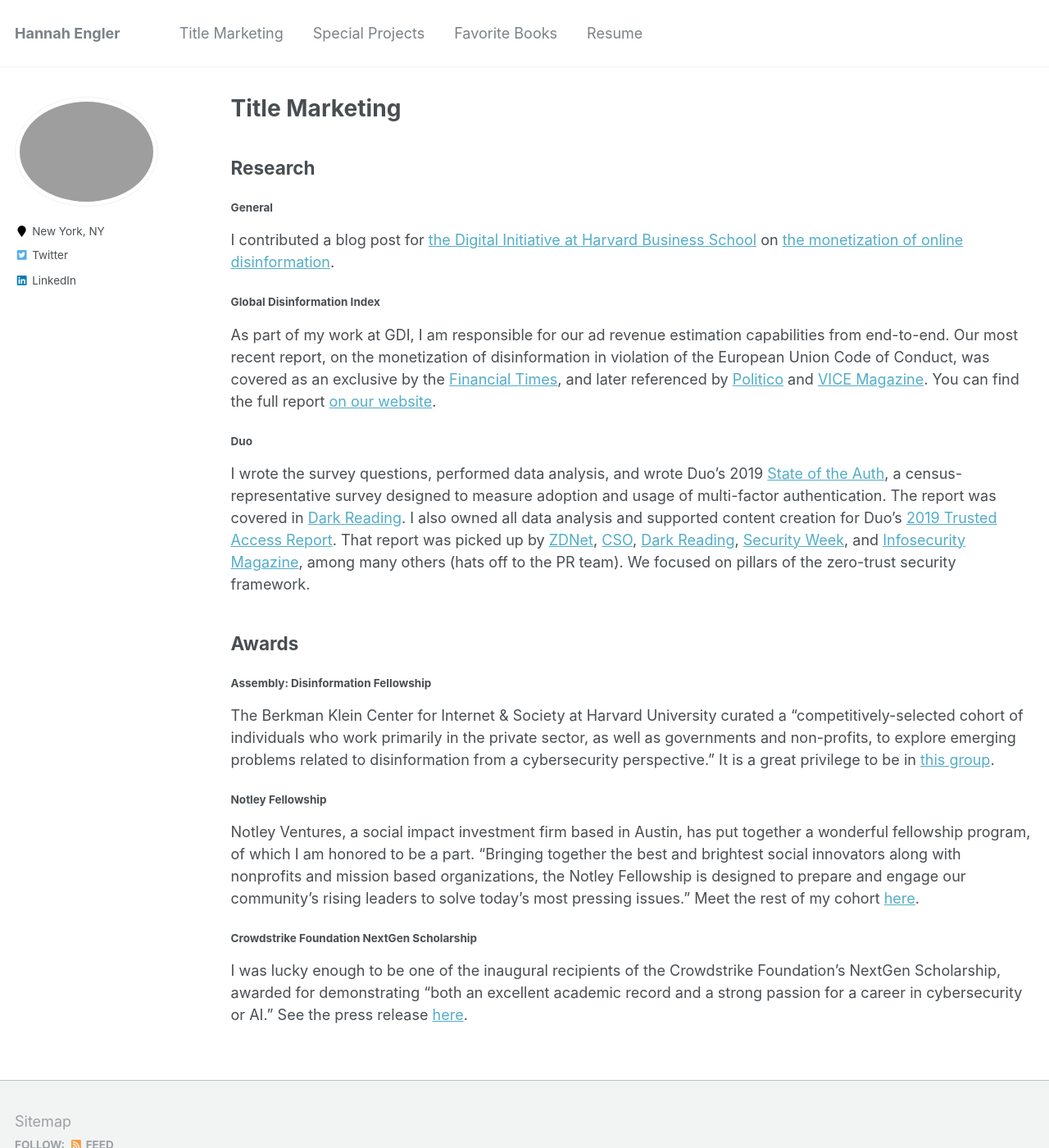
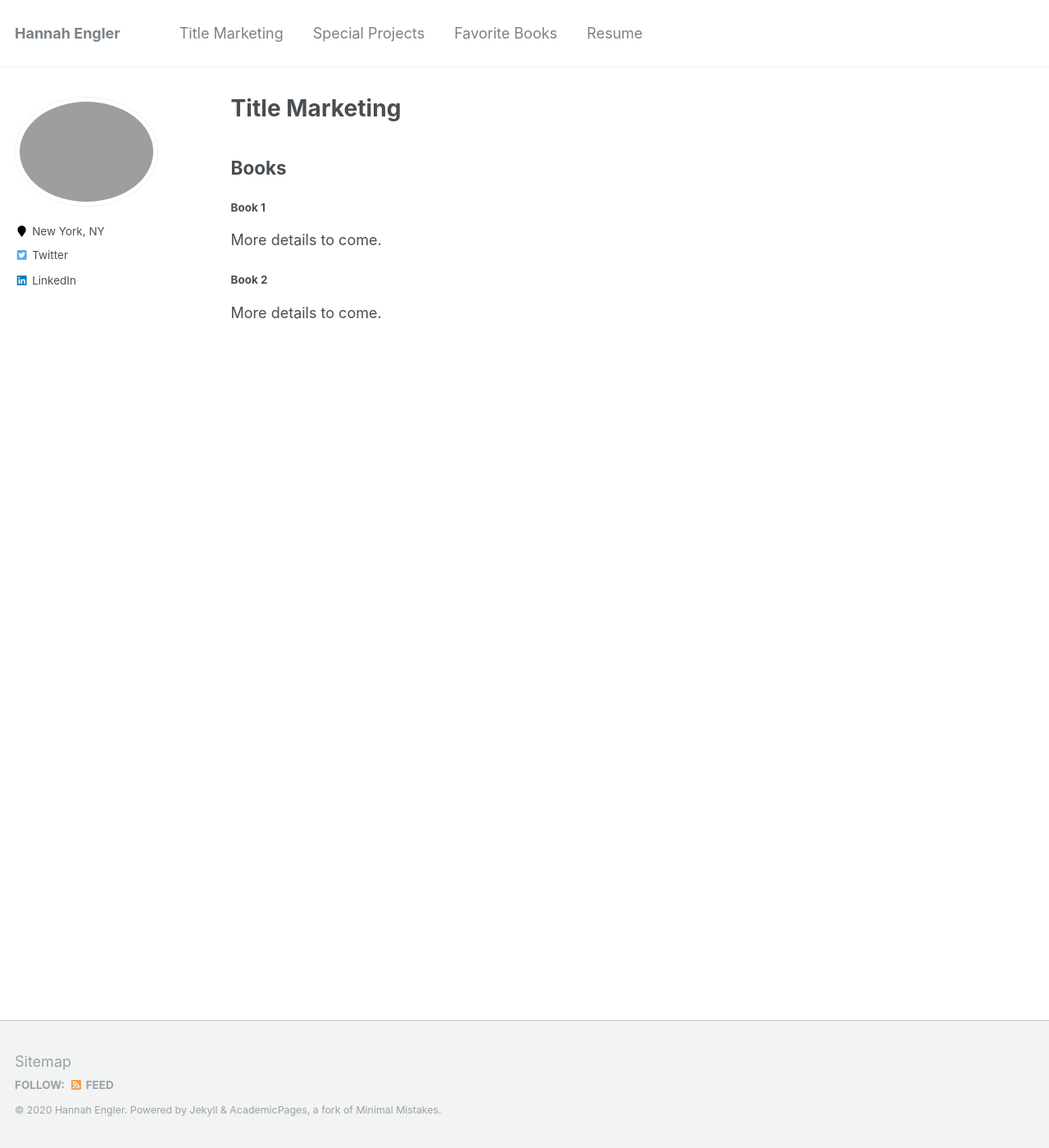
Before and after one commit to hannahmengler/hannahmengler.github.io, a Jekyll site: the page built from _pages/title-marketing.md, in a window 1280 px wide and 1400 px high. Shown: the whole window at 82% size. Built offline with Jekyll 4.4.1, drawn with Linux system fonts in a browser that asks for light colours.

Commit message:
Update tabs and fix typo

```diff
--- a/_pages/title-marketing.md
+++ b/_pages/title-marketing.md
@@ -9,31 +9,12 @@ redirect_from:
 
 {% include base_path %}
 
-## Research
+## Books
 
-#### General
+#### Book 1
 
-I contributed a blog post for [the Digital Initiative at Harvard Business School](https://digital.hbs.edu/) on [the monetization of online disinformation](https://digital.hbs.edu/platforms-crowds/how-brands-unwittingly-fund-disinformation/).
+More details to come.
 
-#### Global Disinformation Index
+#### Book 2
 
-As part of my work at GDI, I am responsible for our ad revenue estimation capabilities from end-to-end. Our most recent report, on the monetization of disinformation in violation of the European Union Code of Conduct, was covered as an exclusive by the [Financial Times](https://www.ft.com/content/5f8a405c-c132-4d9b-a86f-c52884535f3e), and later referenced by [Politico](https://www.politico.eu/newsletter/brussels-playbook/politico-brussels-playbook-stay-home-but-poles-apart-vaccine-info-wars/) and [VICE Magazine](https://www.vice.com/en_us/article/z3bkz9/google-is-putting-amazon-prime-ads-on-russia-backed-sites-spreading-coronavirus-conspiracies). You can find the full report [on our website](https://disinformationindex.org/wp-content/uploads/2020/03/GDI_Adtech_EU.pdf).
-
-
-#### Duo
-I wrote the survey questions, performed data analysis, and wrote Duo's 2019 [State of the Auth](https://duo.com/blog/the-2019-state-of-the-auth-report-has-2fa-hit-mainstream-yet), a census-representative survey designed to measure adoption and usage of multi-factor authentication. The report was covered in [Dark Reading](https://www.darkreading.com/application-security/younger-generations-drive-bulk-of-2fa-adoption/d/d-id/1336581).
-I also owned all data analysis and supported content creation for Duo's [2019 Trusted Access Report](https://duo.com/resources/ebooks/the-2019-duo-trusted-access-report). That report was picked up by [ZDNet](https://www.zdnet.com/pictures/2019s-tech-security-and-authentication-trends/), [CSO](https://www.csoonline.com/article/3409785/companies-with-zero-trust-network-security-move-toward-biometric-authentication.html), [Dark Reading](https://www.darkreading.com/cloud/security-snapshot-os-authentication-browser-and-cloud-trends/d/d-id/1335262), [Security Week](https://www.securityweek.com/enterprises-showing-increasing-backing-zero-trust-authentication), and [Infosecurity Magazine](https://www.infosecurity-magazine.com/news/businesses-shine-a-light-on-shadow/), among many others (hats off to the PR team). We focused on pillars of the zero-trust security framework.
-
-## Awards
-
-#### Assembly: Disinformation Fellowship
-
-The Berkman Klein Center for Internet & Society at Harvard University curated a "competitively-selected cohort of individuals who work primarily in the private sector, as well as governments and non-profits, to explore emerging problems related to disinformation from a cybersecurity perspective." It is a great privilege to be in [this group](https://www.bkmla.org/fellowship-2020people).
-
-#### Notley Fellowship
-
-Notley Ventures, a social impact investment firm based in Austin, has put together a wonderful fellowship program, of which I am honored to be a part. "Bringing together the best and brightest social innovators along with nonprofits and mission based organizations, the Notley Fellowship is designed to prepare and engage our community's rising leaders to solve today’s most pressing issues." Meet the rest of my cohort [here](https://www.notleyfellowship.com/2019-fellows).
-
-#### Crowdstrike Foundation NextGen Scholarship
-
-I was lucky enough to be one of the inaugural recipients of the Crowdstrike Foundation's NextGen Scholarship, awarded for demonstrating "both an excellent academic record and a strong passion for a career in cybersecurity or AI." See the press release [here](https://www.crowdstrike.com/resources/news/crowdstrike-foundation-announces-nextgen-scholarship-recipients-for-academic-year-2018-2019/).
+More details to come.
```
Also changed, not shown: _pages/resume.md (+1 -1 lines), _pages/special-projects.md (+4 -15 lines).
